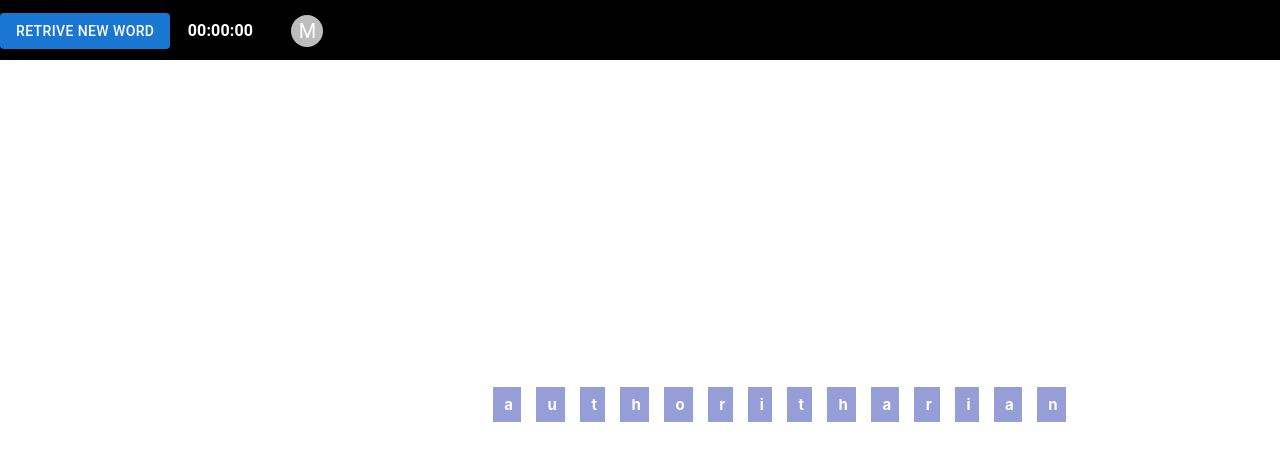
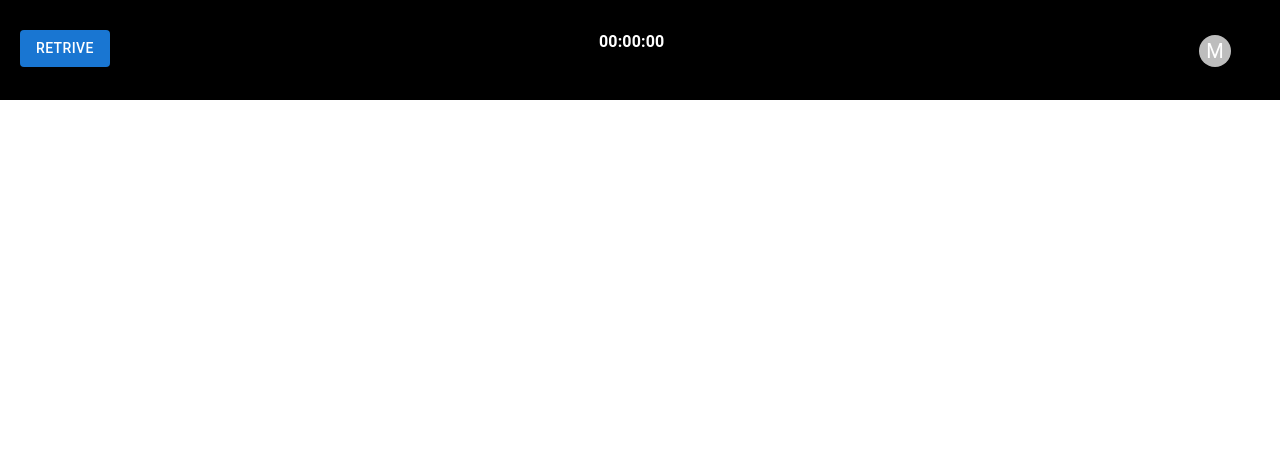
Before and after one commit to 13DeAnda/words, a React (Create React App) app: page / in a window 1280 px wide. Shown: the top 460 px of the page. Built offline with nearby package versions, Linux system fonts and the light colour scheme.

Commit message:
header nav flex

```diff
--- a/src/App.css
+++ b/src/App.css
@@ -1,9 +1,2 @@
 .App {
-  min-height: 100vh;
-  display: flex;
-  flex-direction: column;
-  align-items: center;
-  justify-content: center;
-  font-size: calc(10px + 2vmin);
-  color: white;
 }
--- a/src/components/Header/Header.css
+++ b/src/components/Header/Header.css
@@ -1,9 +1,18 @@
 .Header {
+    width: 100%;
+    position: fixed;
     background: black;
-    height: 40px;
-    width: 100%;
-    position: absolute;
-    top: 0;
-    color: white;
-    padding: 10px 15px 10px 15px;
+    padding: 10px 0;
+    color: #fff;
+    height: 80px;
 }
+.navBar {
+    padding: 20px;
+    width: 95%;
+    display: flex;
+    flex-direction: row;
+}
+.menuItem {
+    flex: 1 1 0px;
+    align-items: right;
+}
--- a/src/components/Header/Header.tsx
+++ b/src/components/Header/Header.tsx
@@ -1,6 +1,5 @@
 import * as React from 'react';
 import Avatar from '@mui/material/Avatar';
-import Box from '@mui/material/Box';
 import Menu from '@mui/material/Menu';
 import MenuItem from '@mui/material/MenuItem';
 import ListItemIcon from '@mui/material/ListItemIcon';
@@ -24,14 +23,15 @@ export default function Header() {
     };
     return (
         <div className="Header">
-            <Box sx={{ display: 'flex', alignItems: 'center', textAlign: 'center' }}>
-                <Typography>
-                    <Button variant="contained">Retrive New Word</Button>
+            <div className="navBar">
+                <Typography className="menuItem">
+                    <Button variant="contained">Retrive</Button>
                 </Typography>
-                <Typography sx={{ minWidth: 100 }}>
+
+                <Typography className="menuItem" sx={{ minWidth: 100 }}>
                     <b>00:00:00</b>
                 </Typography>
-                <Tooltip title="Account settings">
+                <Tooltip className="menuItem" title="Account settings">
                     <IconButton
                         onClick={handleClick}
                         size="small"
@@ -43,7 +43,8 @@ export default function Header() {
                         <Avatar sx={{ width: 32, height: 32 }}>M</Avatar>
                     </IconButton>
                 </Tooltip>
-            </Box>
+            </div>
+            <Divider />
             <Menu
                 anchorEl={anchorEl}
                 id="account-menu"
```
